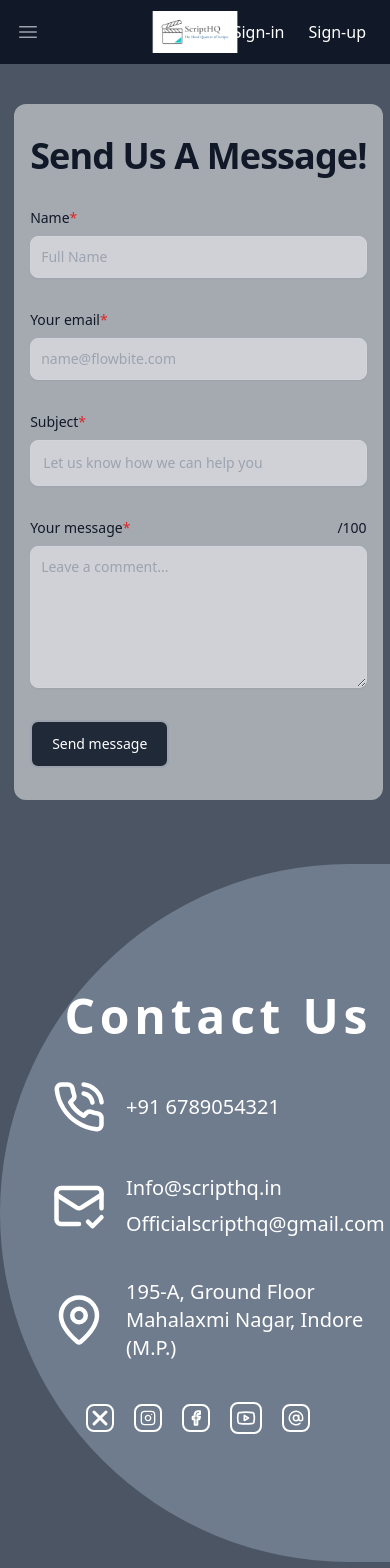
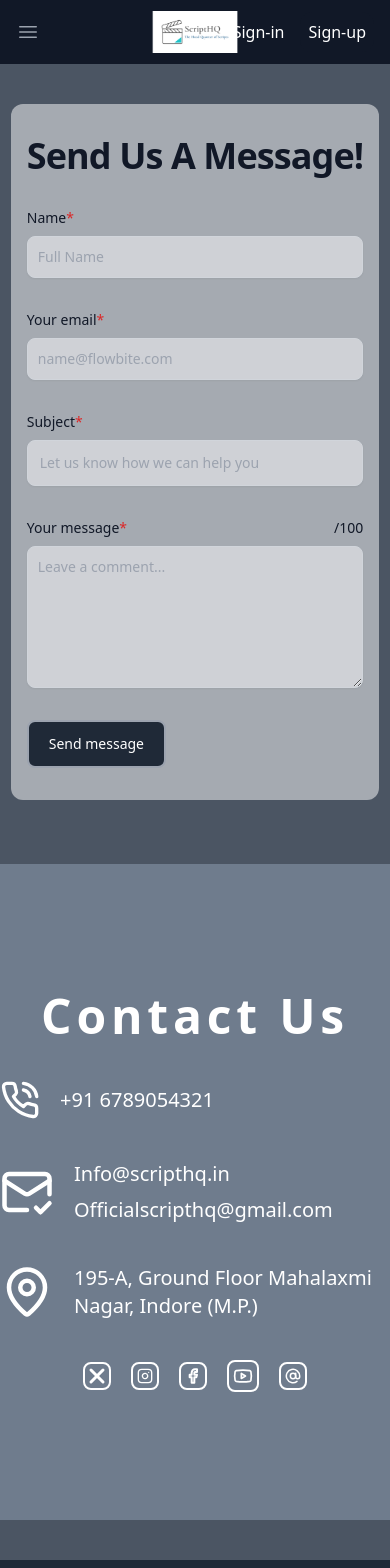
Before and after one commit to Anshu-patidar01/inter-project, a React (Vite) app in the folder frontend/: page /contact in a window 390 px wide. Shown: the top 1568 px of the page. Built offline with nearby package versions, Linux system fonts and the light colour scheme.

Commit message:
contact updated

```diff
--- a/frontend/src/page/Service Section/ContactPage.jsx
+++ b/frontend/src/page/Service Section/ContactPage.jsx
@@ -204,17 +204,18 @@ function ContactPage() {
             </form>
           </div>
         </section>
-        <section className="sm:w-5/12 py-32 p-3 flex flex-col mt-16 justify-center rounded-l-full bg-slate-400/50 text-white gap-10 sm:p-5">
-          <div className="text-center ml-10 text-5xl text-white font-bold tracking-widest">
+        <section className="sm:w-5/12 py-32 md:p-3 flex flex-col mt-16 justify-center md:rounded-l-full bg-slate-400/50 text-white gap-10 sm:p-5">
+          <div className="text-center md:ml-10 text-5xl text-white font-bold tracking-widest">
             Contact Us
           </div>
+
           {/* <div className=" absolute hidden sm:block bg-white/15 ml-2 sm:ml-8 rounded-l-xl w-[25rem] sm:w-[29rem] h-full"></div> */}
-          <div className=" flex ml-10 flex-row items-center gap-5 text-xl">
+          <div className=" flex md:ml-10 flex-row items-center gap-5 text-xl">
             <span className="hover:scale-125 duration-500">
               <svg
                 xmlns="http://www.w3.org/2000/svg"
-                width="54"
-                height="54"
+                width="40"
+                height="40"
                 viewBox="0 0 24 24"
                 fill="none"
                 stroke="#ffffff"
@@ -230,7 +231,7 @@ function ContactPage() {
             </span>
             <span>+91 6789054321</span>
           </div>
-          <div className=" flex ml-10 flex-row items-center gap-5 text-xl">
+          <div className=" flex md:ml-10 flex-row items-center gap-5 text-xl">
             <span className="hover:scale-125 duration-500">
               <svg
                 xmlns="http://www.w3.org/2000/svg"
@@ -254,7 +255,7 @@ function ContactPage() {
               <div className="mt-2">Officialscripthq@gmail.com</div>
             </span>
           </div>
-          <div className="flex ml-10 flex-row items-center gap-5 text-xl">
+          <div className="flex md:ml-10 flex-row items-center gap-5 text-xl">
             <span className="hover:scale-125 duration-500">
               <svg
                 xmlns="http://www.w3.org/2000/svg"
```
